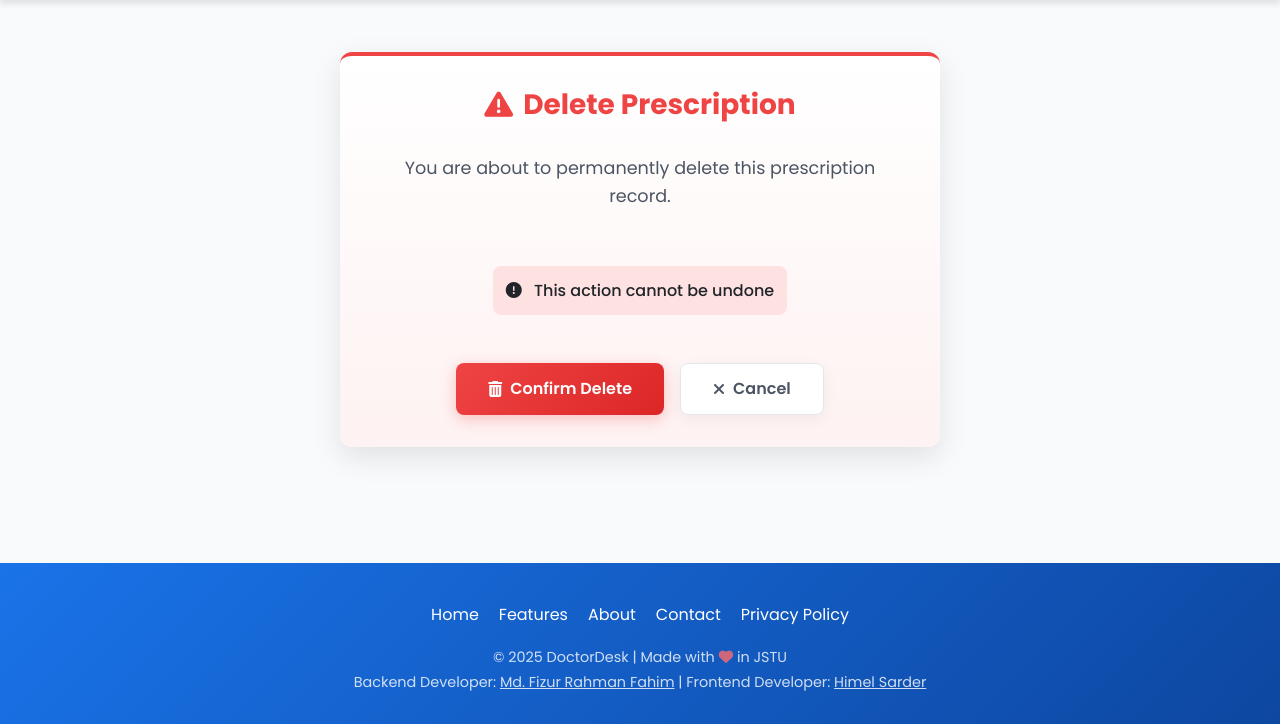
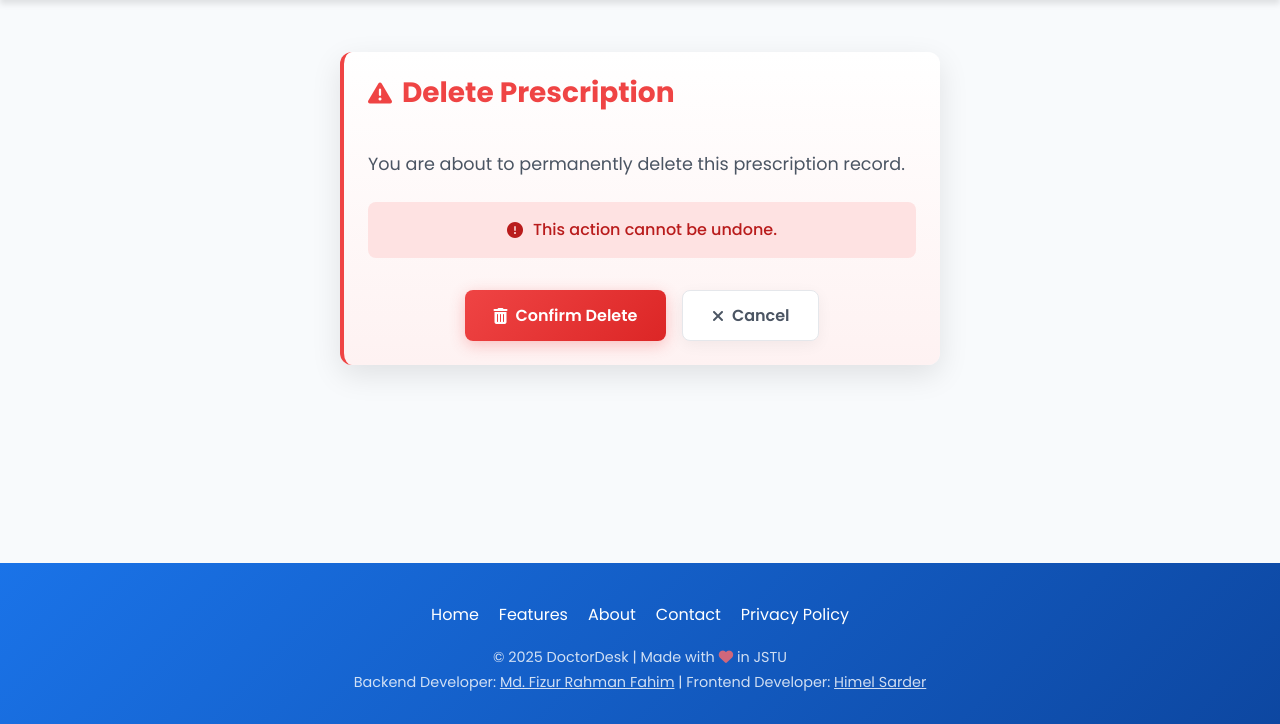
Before and after one commit to Fizur-Rahman-Fahim/Doctor-Desk, a Django app: page /patients/prescription/1/delete/ in a window 1280 px wide. Shown: the part 76-800 px from the top of the page. Run offline with Django 5.2, Linux system fonts and the light colour scheme; the first user in the database is signed in; tables that the repository leaves empty hold one stand-in row (Sample ...); some libraries are stand-ins or nearby versions.

Commit message:
Update delete_prescription_confirm.html

```diff
--- a/patients/templates/patients/delete_prescription_confirm.html
+++ b/patients/templates/patients/delete_prescription_confirm.html
@@ -19,13 +19,12 @@
     border-radius: 12px;
     overflow: hidden;
     box-shadow: 0 10px 30px rgba(0, 0, 0, 0.1);
-    border-top: 4px solid #ef4444;
+    border-left: 4px solid #ef4444;
     background: linear-gradient(to bottom, #fff 0%, #fef2f2 100%);
   }
 
   .delete-header {
-    padding: 2rem 2rem 1rem;
-    text-align: center;
+    padding: 1.5rem 1.5rem 0;
   }
 
   .delete-title {
@@ -33,48 +32,49 @@
     color: #ef4444;
     display: flex;
     align-items: center;
-    justify-content: center;
     gap: 10px;
     margin-bottom: 1rem;
   }
 
   .delete-icon {
-    font-size: 1.8rem;
+    font-size: 1.5rem;
   }
 
   .delete-body {
-    padding: 0 2rem 2rem;
-    text-align: center;
+    padding: 1.5rem;
   }
 
   .delete-message {
     font-size: 1.1rem;
     line-height: 1.6;
     color: #4b5563;
-    margin-bottom: 2rem;
-    padding: 0 1rem;
+    margin-bottom: 1.5rem;
   }
 
-  .warning-text {
+  .warning-alert {
     background-color: #fee2e2;
-    padding: 0.8rem;
+    padding: 1rem;
     border-radius: 8px;
     margin: 1.5rem 0;
-    display: inline-block;
+    display: flex;
+    align-items: center;
+    gap: 10px;
+    color: #b91c1c;
     font-weight: 500;
+    justify-content: center;
   }
 
   .delete-actions {
     display: flex;
     gap: 1rem;
+    margin-top: 2rem;
     justify-content: center;
-    margin-top: 1.5rem;
   }
 
   .btn-delete {
     background: linear-gradient(135deg, #ef4444 0%, #dc2626 100%);
     border: none;
-    padding: 0.8rem 2rem;
+    padding: 0.8rem 1.8rem;
     border-radius: 8px;
     font-weight: 600;
     color: white;
@@ -94,7 +94,7 @@
     background-color: white;
     border: 1px solid #e5e7eb;
     color: #4b5563;
-    padding: 0.8rem 2rem;
+    padding: 0.8rem 1.8rem;
     border-radius: 8px;
     font-weight: 600;
     transition: all 0.3s ease;
@@ -136,9 +135,9 @@
         You are about to permanently delete this prescription record.
       </p>
 
-      <div class="warning-text">
-        <i class="fas fa-exclamation-circle me-2"></i>
-        This action cannot be undone
+      <div class="warning-alert">
+        <i class="fas fa-exclamation-circle"></i>
+        This action cannot be undone.
       </div>
 
       <form method="post" class="d-inline">
@@ -159,8 +158,7 @@
 </div>
 
 <script>
-  document.addEventListener('DOMContentLoaded', function() {
-    // Add slight animation to buttons
+  document.addEventListener('DOMContentLoaded', function () {
     const buttons = document.querySelectorAll('.btn-delete, .btn-cancel');
     buttons.forEach((button, index) => {
       button.style.opacity = '0';
```
Also changed, not shown: other parts of patients/templates/patients/delete_prescription_confirm.html (+0 -1 lines).
